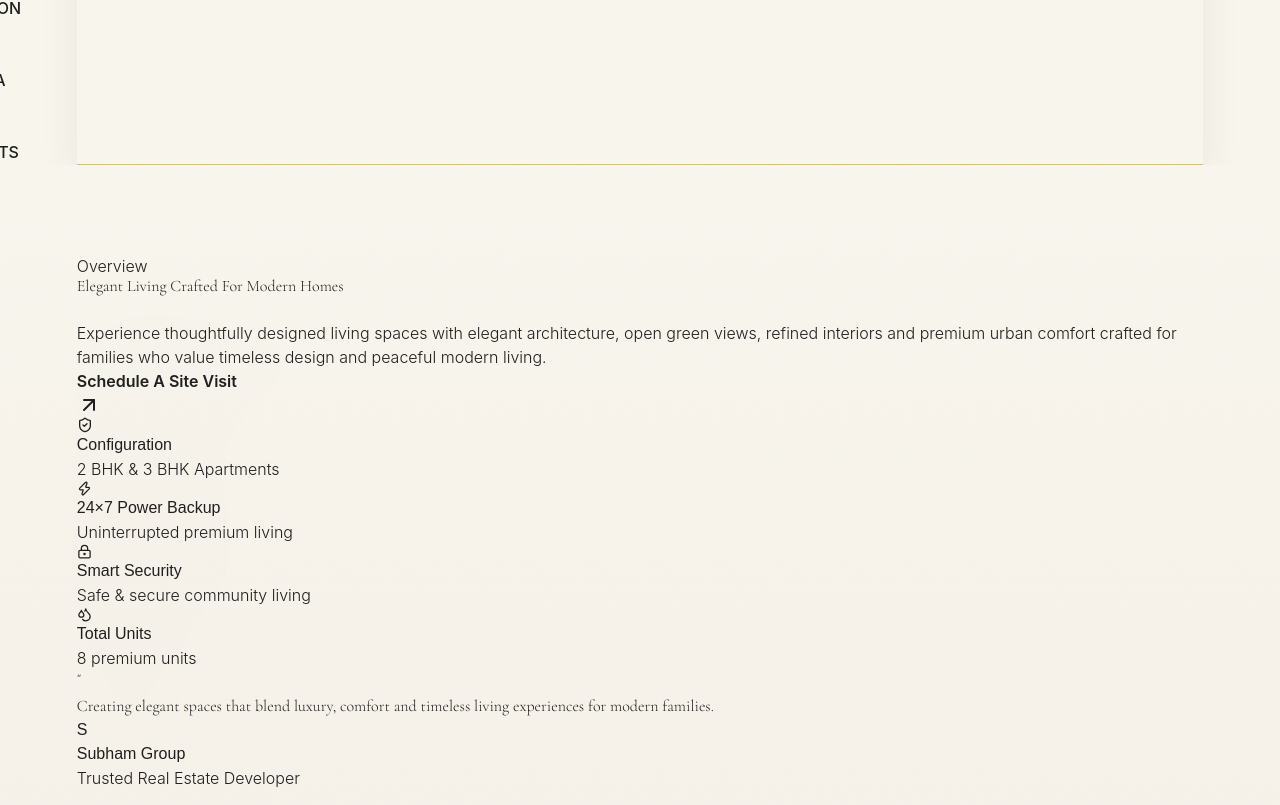
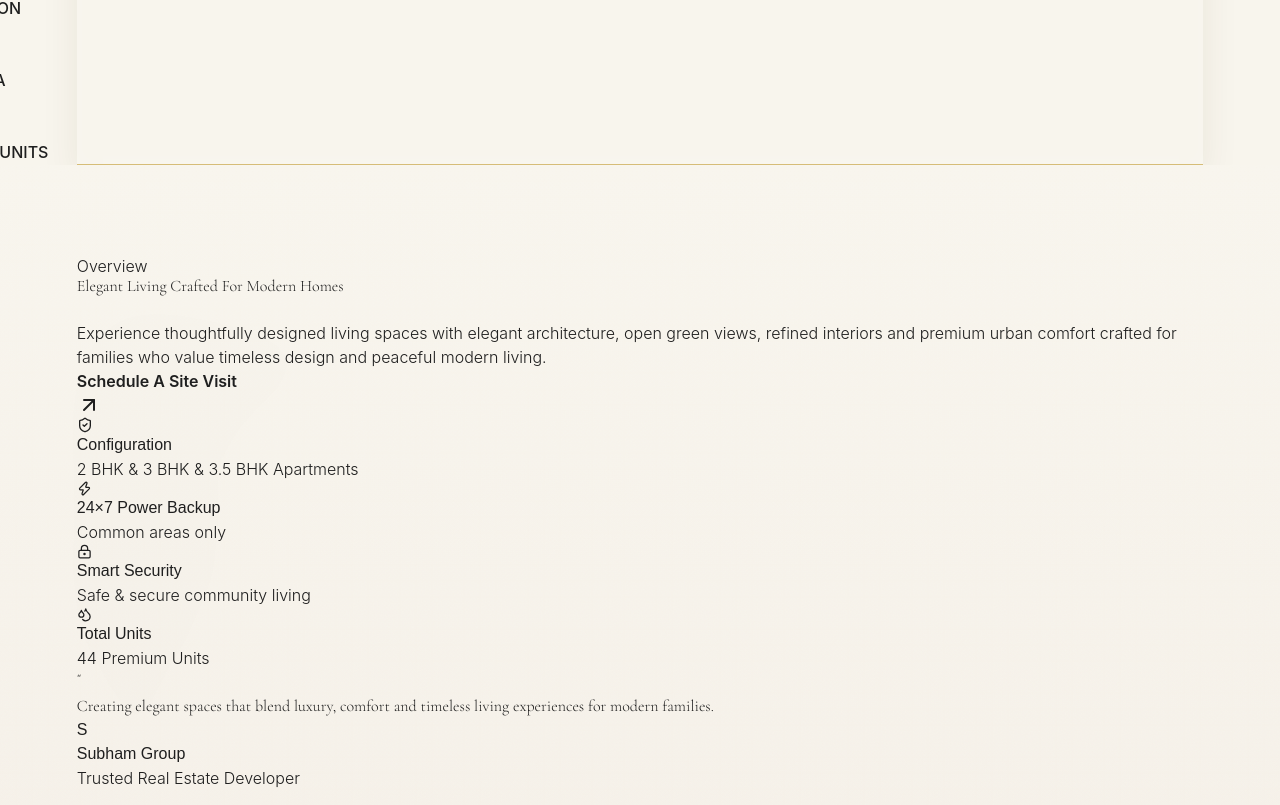
Before and after one commit to prarthana817/subham-park-jorhat, a React (Vite) app: page / in a window 1280 px wide. Shown: the part 1675-2480 px from the top of the page. Built offline with nearby package versions, Linux system fonts and the light colour scheme.

Commit message:
Updated gallery, overview , statsbar section

```diff
--- a/src/components/Gallery.jsx
+++ b/src/components/Gallery.jsx
@@ -35,9 +35,9 @@ const galleryImages = [
   { img: gallery6, title: "Indoor Games" },
   { img: gallery7, title: "Evening Gate" },
   { img: gallery8, title: "Elevation Night" },
-  { img: gallery9, title: "Sky-High" },
+  { img: gallery9, title: "Aerial-view" },
   { img: gallery10, title: "Elevation" },
-  { img: gallery11, title: "Serenity" },
+  { img: gallery11, title: "Elevation Left View" },
 ];
 
 
--- a/src/components/Overview.jsx
+++ b/src/components/Overview.jsx
@@ -83,7 +83,7 @@ export default function Overview({ setOpen }) {
                     Configuration
                   </h4>
                   <p className="text-[11px] text-[#707887] mt-1 font-medium" style={{ fontFamily: "'Inter', sans-serif" }}>
-                    2 BHK & 3 BHK Apartments
+                    2 BHK & 3 BHK & 3.5 BHK Apartments
                   </p>
                 </div>
               </div>
@@ -98,7 +98,7 @@ export default function Overview({ setOpen }) {
                     24×7 Power Backup
                   </h4>
                   <p className="text-[11px] text-[#707887] mt-1" style={{ fontFamily: "'Inter', sans-serif" }}>
-                    Uninterrupted premium living
+                    Common areas only
                   </p>
                 </div>
               </div>
@@ -128,7 +128,7 @@ export default function Overview({ setOpen }) {
                     Total Units
                   </h4>
                   <p className="text-[11px] text-[#707887] mt-1" style={{ fontFamily: "'Inter', sans-serif" }}>
-                    8 premium units
+                    44 Premium Units
                   </p>
                 </div>
               </div>
--- a/src/components/StatsBar.jsx
+++ b/src/components/StatsBar.jsx
@@ -19,7 +19,7 @@ const stats = [
   {
     icon: Home,
     value: "44",
-    label: "TOTAL UNITS",
+    label: "SPACIOUS UNITS",
   },
 ];
 
```
